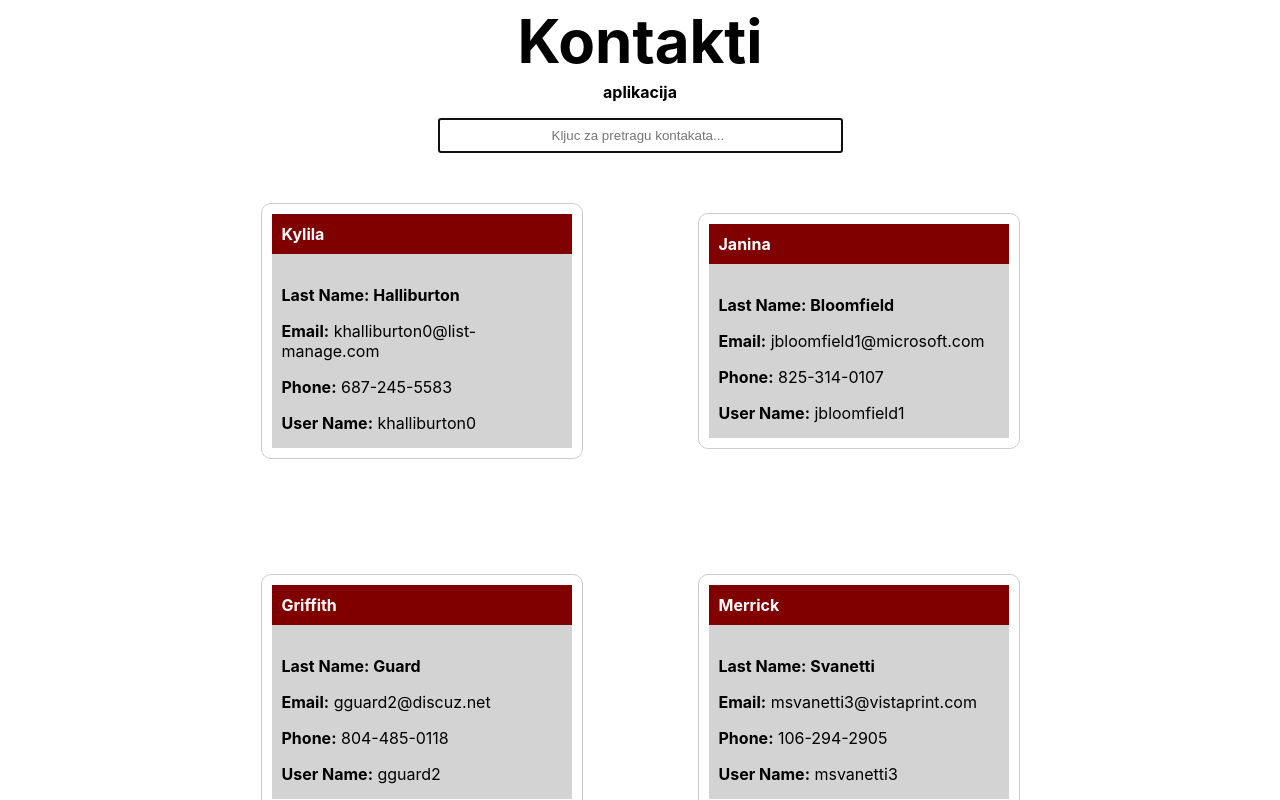
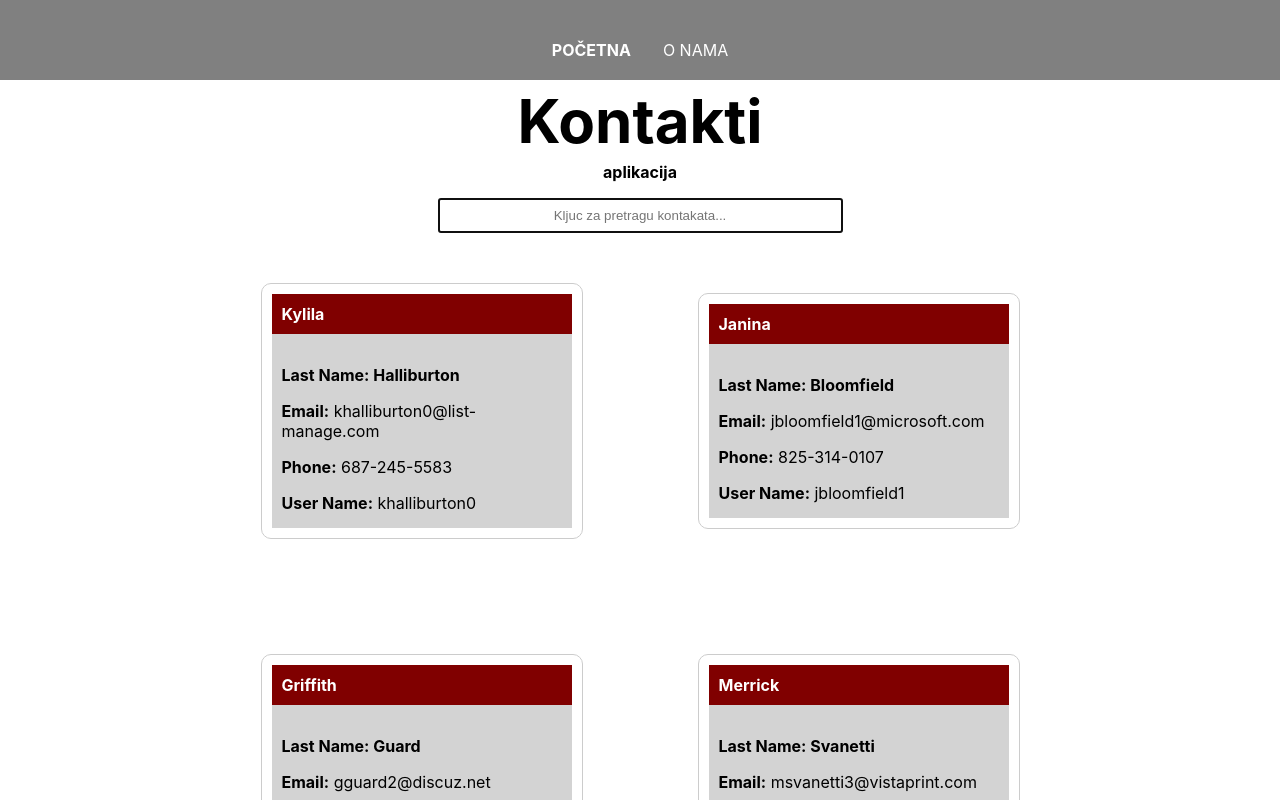
Before and after one commit to 00Marija00/reactdomaci, a React (Create React App) app in the folder reactdomaci/: page / in a window 1280 px wide. Shown: the top 800 px of the page. Built offline with nearby package versions, Linux system fonts and the light colour scheme.

Commit message:
Formirana struktura web strane sa reusable komponentama i rutiranjem

```diff
--- a/reactdomaci/src/App.css
+++ b/reactdomaci/src/App.css
@@ -72,6 +72,10 @@
   text-align: left;
 }
 
+.text-center{
+  text-align: center;
+}
+
 .title{
   font-size: 3.75rem;
   margin: 0.3rem;
--- a/reactdomaci/src/App.js
+++ b/reactdomaci/src/App.js
@@ -1,14 +1,29 @@
-import logo from './logo.svg';
-
 import './App.css';
-import KontaktiAplikacija from './components/layout/stranice/KontaktiAplikacija';
+import {KontaktiAplikacija} from './components/layout/stranice/KontaktiAplikacija';
+import {Header} from './components/layout/Header';
+import {Footer} from './components/layout/Footer';
+import {Route, Routes} from "react-router-dom"
 
 function App() {
   return (
-    <div className="App">
-      <KontaktiAplikacija/>
+    <div>
+
+    <Header />
+
+    <Routes>
+
+    <Route path="/" element={<KontaktiAplikacija />} />
+    <Route/>
+
+    </Routes>
+
+    <Footer />
+
+
     </div>
+
   );
+
 }
 
 export default App;
--- a/reactdomaci/src/components/layout/Footer.jsx
+++ b/reactdomaci/src/components/layout/Footer.jsx
@@ -0,0 +1,7 @@
+export function Footer() {
+  return (
+    <footer>
+      <p className="text-center" style={{ padding: ".5rem 7rem", textAlign: "center", fontWeight:800, backgroundColor:"gray", color:"white"}}>&copy; {new Date().getFullYear()} Domaci iz ITEH-a. All rights reserved.</p>
+    </footer>
+  );
+}
--- a/reactdomaci/src/components/layout/Header.jsx
+++ b/reactdomaci/src/components/layout/Header.jsx
@@ -0,0 +1,29 @@
+import React from 'react';
+import { Link } from 'react-router-dom';
+
+export function Header(){
+    return (
+
+   <nav className="new-navbar navbar-expand-lg">
+  <div className="container-fluid">
+    <Link className="new-navbar-brand" to="/">
+      {/* Your brand/logo element */}
+    </Link>
+    <input type="checkbox" id="navbar-toggle" className="new-navbar-toggle" />
+    <label htmlFor="navbar-toggle" className="new-navbar-toggler" aria-label="Toggle navigation">
+      <span className="navbar-toggler-icon"></span>
+    </label>
+    <div className="new-navbar-collapse">
+      <ul className="new-navbar-nav m-auto">
+        <li className="new-nav-item">
+          <Link className="new-nav-link active text-uppercase" aria-current="page" to="/">Početna</Link>
+        </li>
+        <li className="new-nav-item">
+          <Link className="new-nav-link text-uppercase" to="/onama">O nama</Link>
+        </li>
+      </ul>
+    </div>
+  </div>
+</nav>
+    );
+}
--- a/reactdomaci/src/components/layout/stranice/KontaktiAplikacija.jsx
+++ b/reactdomaci/src/components/layout/stranice/KontaktiAplikacija.jsx
@@ -4,7 +4,7 @@ import Title from '../../Title'
 import Data from "../../../Data.json";
 import Kontakt from './Kontakt';
 
-export default function KontaktiAplikacija() {
+export function KontaktiAplikacija() {
 
     //fokus na polju za pretragu odmah pri ucitavanju stranice
   let inputSearch=useRef(null);
@@ -17,12 +17,20 @@ export default function KontaktiAplikacija() {
     return (
     <div>
 
-        <Title classes={"title"} text={"Kontakti"}/>
-        <Title classes={"subtitle"} text={"aplikacija"}/>
+        <Title classes={"title text-center"} text={"Kontakti"}/>
+        <Title classes={"subtitle text-center"} text={"aplikacija"}/>
 
-        <input type="text" placeholder="Kljuc za pretragu kontakata..." className="mb-2" style={{padding:".5rem 7rem"}} ref={inputSearch} onChange={(e)=>setPretragaKontakta(e.target.value)}/>
-
-        <section className="d-flex text-left" style={{gap:15, maxWidth:1600, margin:"auto", flexWrap:"wrap"}}>
+<div className="text-center">
+  <input
+    type="text"
+    placeholder="Kljuc za pretragu kontakata..."
+    className="text-center"
+    style={{ padding: ".5rem 7rem", textAlign: "center" }}
+    ref={inputSearch}
+    onChange={(e) => setPretragaKontakta(e.target.value)}
+  />
+</div>
+        <section className="d-flex" style={{gap:15, maxWidth:1600, margin:"auto", flexWrap:"wrap"}}>
 
             {Data.filter((kontakt)=>{
                 if(pretragaKontakta === ""){
--- a/reactdomaci/src/components/layout/stranice/NotFound.jsx
+++ b/reactdomaci/src/components/layout/stranice/NotFound.jsx
@@ -0,0 +1,5 @@
+export function NotFound(){
+    return (
+        <h1>NotFound</h1>
+    );
+}
--- /dev/null
+++ b/reactdomaci/src/components/layout/stranice/ONama.jsx
@@ -0,0 +1,5 @@
+export function ONama(){
+    return (
+        <h1>O nama</h1>
+    );
+}
--- a/reactdomaci/src/index.css
+++ b/reactdomaci/src/index.css
@@ -11,3 +11,58 @@ code {
   font-family: source-code-pro, Menlo, Monaco, Consolas, 'Courier New',
     monospace;
 }
+
+/* Updated class names */
+.new-navbar {
+  background-color: #ffffff;
+}
+
+.new-navbar-brand {
+  margin-left: 2rem;
+}
+
+.new-navbar-toggle {
+  display: none;
+}
+
+.new-navbar-toggler {
+  cursor: pointer;
+}
+
+.new-navbar-collapse {
+  display: flex;
+  justify-content: center;
+}
+
+.new-nav-item {
+  list-style: none;
+  display: inline;
+  /* Add this line to make the navbar items inline */
+}
+
+.new-nav-link {
+  display: inline-block;
+  text-decoration: none;
+  color: white;
+  text-transform: uppercase;
+  margin-left: 2rem;
+  text-align: center;
+}
+
+.new-nav-link.active{
+  margin: 0;
+  padding:0;
+}
+
+.new-nav-link.active {
+  font-weight: bold;
+}
+
+.new-navbar-nav{
+  margin:0;
+  padding: 20px;
+}
+
+.container-fluid{
+  background-color: grey;
+}
--- a/reactdomaci/src/index.js
+++ b/reactdomaci/src/index.js
@@ -4,10 +4,15 @@ import './index.css';
 import App from './App';
 import reportWebVitals from './reportWebVitals';
 
+import {BrowserRouter} from "react-router-dom";
+
 const root = ReactDOM.createRoot(document.getElementById('root'));
 root.render(
   <React.StrictMode>
-    <App />
+    <BrowserRouter>
+        <App />
+    </BrowserRouter>
+
   </React.StrictMode>
 );
 
```
